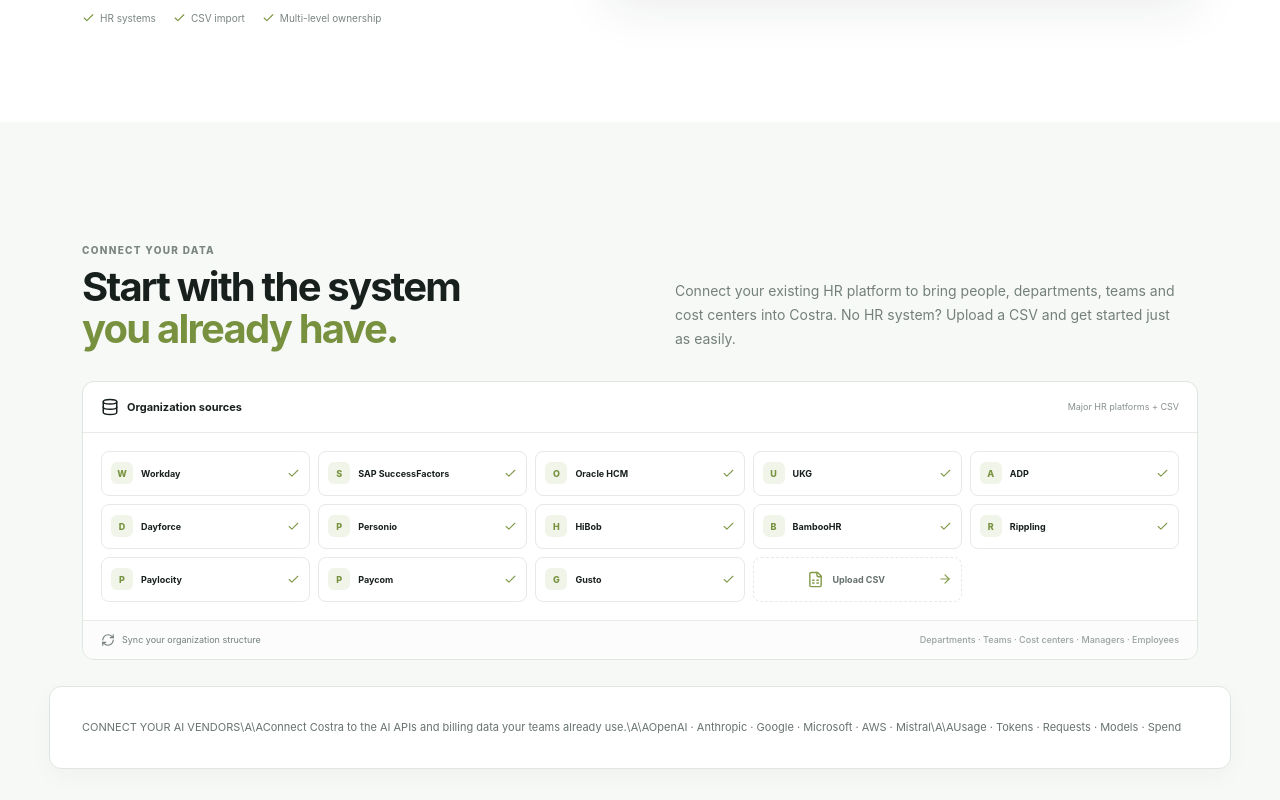
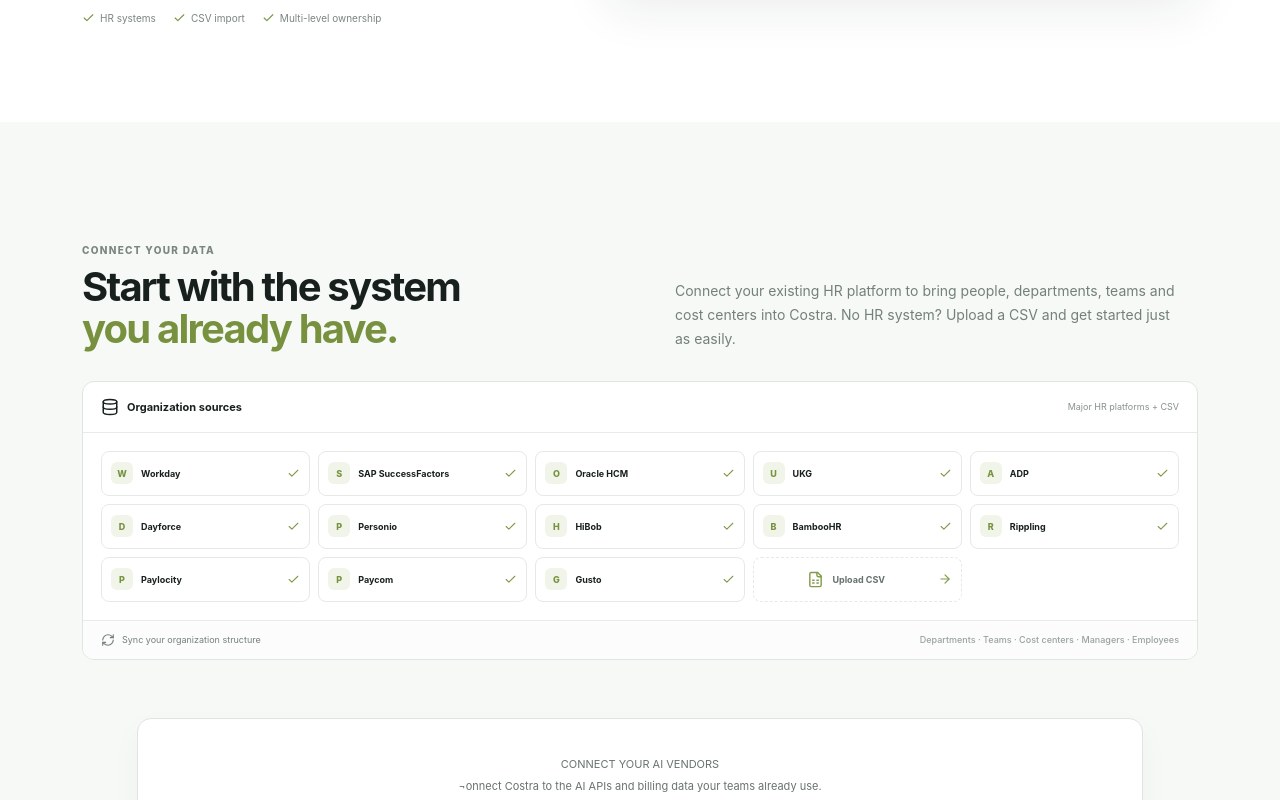
Before and after one commit to Martindarken/costra, a Next.js app: page / in a window 1280 px wide. Shown: the part 620-1420 px from the top of the page. Built offline with nearby package versions, Linux system fonts and the light colour scheme.

Commit message:
Polish AI vendor connection section

```diff
--- a/app/ai-vendors.css
+++ b/app/ai-vendors.css
@@ -1,28 +1,31 @@
 .lightSection:after{
-  content:"CONNECT YOUR AI VENDORS\\A\\AConnect Costra to the AI APIs and billing data your teams already use.\\A\\AOpenAI   ·   Anthropic   ·   Google   ·   Microsoft   ·   AWS   ·   Mistral\\A\\AUsage   ·   Tokens   ·   Requests   ·   Models   ·   Spend";
+  content:"CONNECT YOUR AI VENDORS\A\AConnect Costra to the AI APIs and billing data your teams already use.\A\AOpenAI   ·   Anthropic   ·   Google   ·   Microsoft   ·   AWS   ·   Mistral\A\AUsage   ·   Tokens   ·   Requests   ·   Models   ·   Spend";
   white-space:pre-line;
   display:block;
-  max-width:1116px;
-  margin:26px auto 0;
-  padding:30px 32px;
+  max-width:920px;
+  margin:58px auto 0;
+  padding:34px 42px 32px;
   border:1px solid #dfe5e1;
-  border-radius:12px;
+  border-radius:14px;
   background:#fff;
   color:#68736e;
+  text-align:center;
   font-size:11px;
-  line-height:1.9;
-  box-shadow:0 8px 24px #1c2a2108;
+  line-height:2;
+  box-shadow:0 12px 32px #1c2a2109;
 }
 .lightSection:after::first-line{
   color:#18201d;
   font-size:10px;
   font-weight:800;
-  letter-spacing:.13em;
+  letter-spacing:.15em;
 }
 @media(max-width:560px){
   .lightSection:after{
-    margin-top:18px;
-    padding:22px 18px;
+    max-width:none;
+    margin-top:40px;
+    padding:26px 18px;
     font-size:9px;
+    line-height:1.9;
   }
 }
```
